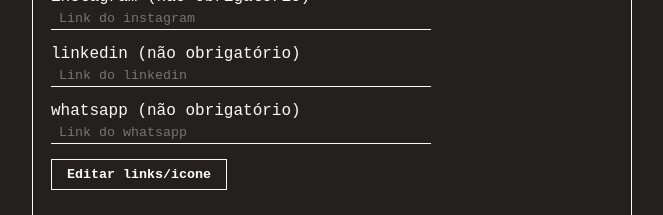
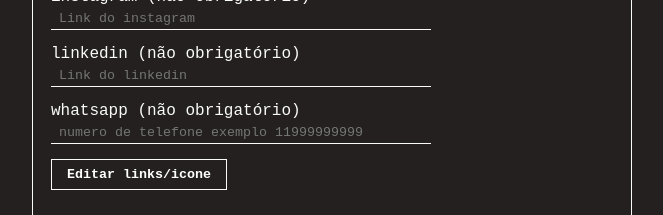
Before and after one commit to Telesgusouza/add_port_mt, a React (Vite) app: page / in a window 1280 px wide. Shown: the part 1200-1415 px from the top of the page, without its empty margins (308-971 px from the left). Built offline with nearby package versions, Linux system fonts and the light colour scheme; no server answers; the database is empty.

Commit message:
label whatsapp

```diff
--- a/src/Components/Form/index.tsx
+++ b/src/Components/Form/index.tsx
@@ -648,7 +648,7 @@ export default function Form() {
               type="text"
               value={whatsapp}
               onChange={(e) => setWhatsapp(e.target.value)}
-              placeholder="Link do whatsapp"
+              placeholder="numero de telefone exemplo 11999999999"
             />
           </label>
           <Styled.Button
```
